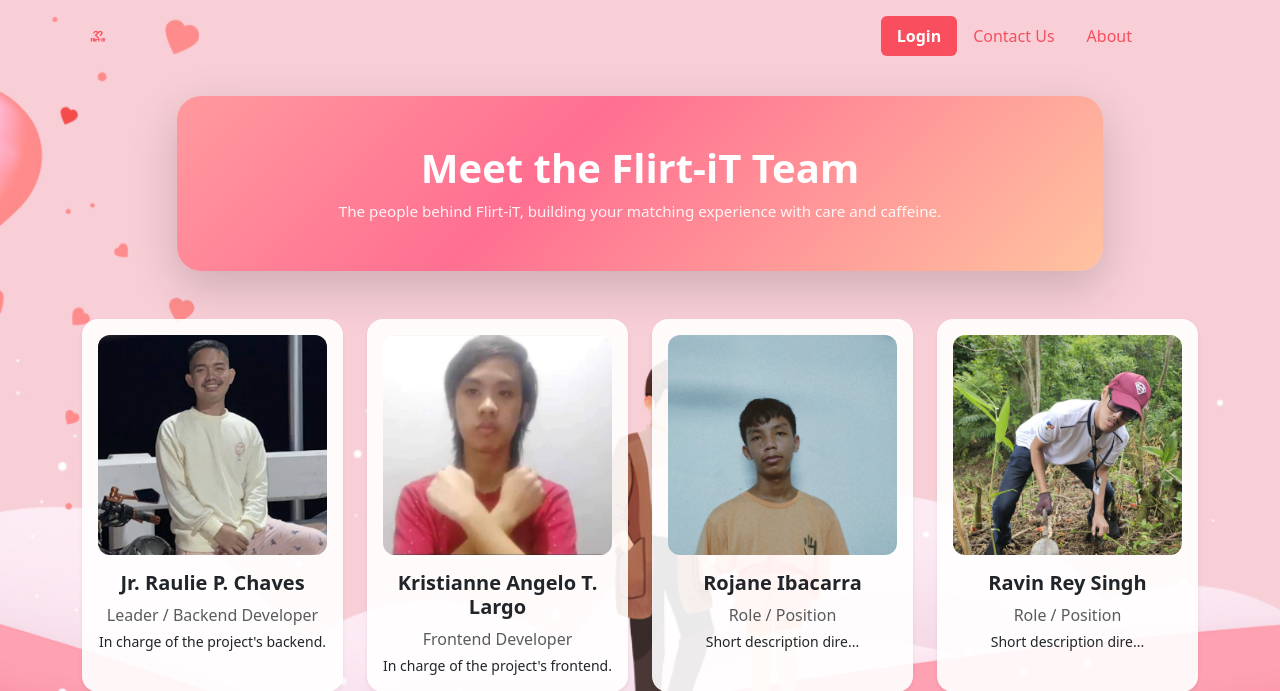
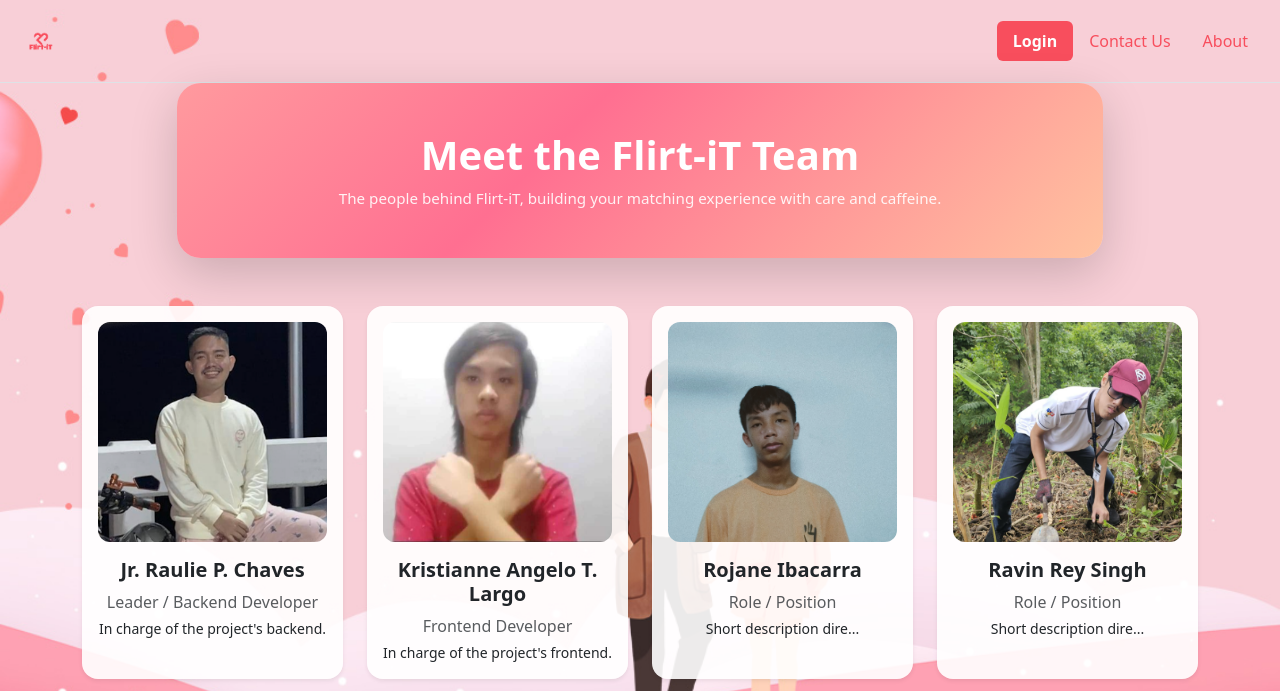
Before and after one commit to Anjigoan/Flirt-It, a Flask app: page /about in a window 1280 px wide. Shown: the top 691 px of the page. Run offline with Flask 3, Linux system fonts and the light colour scheme; parts of the project's set-up code (start-up, migrations or seed data) failed here and were passed over; some libraries are stand-ins or nearby versions.

Commit message:
Updated header to be more consistent on different tabs

```diff
--- a/templates/about.html
+++ b/templates/about.html
@@ -23,17 +23,20 @@
 <body class="d-flex flex-column min-vh-100"
     style="background: url('{{ url_for('static', filename='essentials/background.jpg') }}') no-repeat center center fixed; background-size: cover;">
 
-    <header class="py-3 mb-4">
-        <div class="container d-flex justify-content-between align-items-center">
-            <div class="d-flex align-items-center">
-                <img src="{{ url_for('static', filename='essentials/logo.png') }}" alt="Flirt-iT Logo"
-                    style="height:32px;" class="me-2">
+    <header class="py-3 border-bottom">
+        <div class="container-fluid px-0">
+            <div class="d-flex justify-content-between align-items-center px-3">
+                <a class="d-flex align-items-center text-decoration-none" href="#">
+                    <img src="{{ url_for('static', filename='essentials/logo.png') }}" alt="Logo" style="height: 50px;"
+                        class="me-2">
+                </a>
+
+                <ul class="nav nav-pills">
+                    <li class="nav-item"><a class="nav-link active" href="{{ url_for('login') }}">Login</a></li>
+                    <li class="nav-item"><a class="nav-link" href="{{ url_for('contact') }}">Contact Us</a></li>
+                    <li class="nav-item"><a class="nav-link" href="{{ url_for('about') }}">About</a></li>
+                </ul>
             </div>
-            <ul class="nav nav-pills" style="margin-right: 50px;">
-                <li class="nav-item"><a class="nav-link active" href="{{ url_for('login') }}">Login</a></li>
-                <li class="nav-item"><a class="nav-link" href="{{ url_for('contact') }}">Contact Us</a></li>
-                <li class="nav-item"><a class="nav-link" href="{{ url_for('about') }}">About</a></li>
-            </ul>
         </div>
     </header>
 
--- a/templates/details.html
+++ b/templates/details.html
@@ -29,8 +29,8 @@
 
                 <ul class="nav nav-pills">
                     <li class="nav-item"><a class="nav-link active" href="#">Home</a></li>
-                    <li class="nav-item"><a class="nav-link" href="#">Contact Us</a></li>
-                    <li class="nav-item"><a class="nav-link" href="#">About</a></li>
+                    <li class="nav-item"><a class="nav-link" href="{{ url_for('contact') }}">Contact Us</a></li>
+                    <li class="nav-item"><a class="nav-link" href="{{ url_for('about') }}">About</a></li>
                 </ul>
             </div>
         </div>
```
Also changed, not shown: templates/contact.html (+13 -11 lines), templates/login.html (+4 -4 lines), templates/register.html (+15 -9 lines).
